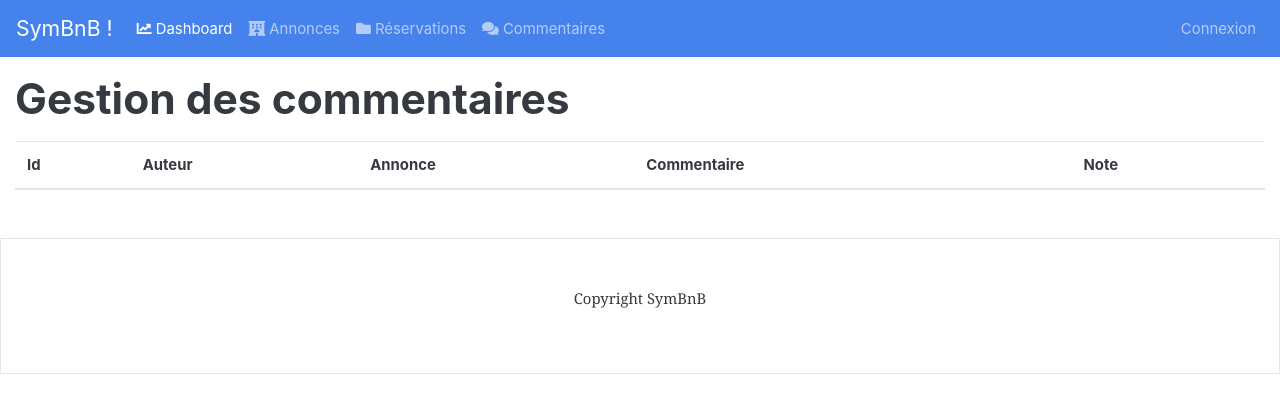
After one commit to liorchamla/symbnb, a Symfony app: template templates/admin/comment/index.html.twig in a window 1280 px wide. The commit adds this page. Shown: the top 413 px of the page. Run offline with Twig, Linux system fonts and the light colour scheme; the template is opened without the code that fills it, so the values that code supplies are empty; some libraries are stand-ins or nearby versions.

Commit message:
adding admin for bookings and comments without logic

```diff
--- /dev/null
+++ b/templates/admin/comment/index.html.twig
@@ -0,0 +1,43 @@
+{% extends 'admin/base.html.twig' %}
+
+{% block body %}
+<section class="admin-comments">
+    <div class="container-fluid">
+        <h1 class="my-3">Gestion des commentaires</h1>
+
+        <table class="table table-hover">
+            <thead>
+                <tr>
+                    <th>Id</th>
+                    <th>Auteur</th>
+                    <th>Annonce</th>
+                    <th>Commentaire</th>
+                    <th class="text-center">Note</th>
+                    <th></th>
+                </tr>
+            </thead>
+            <tbody>
+                {% for comment in comments %}
+                <tr>
+                    <td>{{comment.id}}</td>
+                    <td>
+                        <img src="{{comment.author.picture}}" class="avatar avatar-micro mr-2">
+                        {{comment.author.firstName}} {{comment.author.lastName}}
+                    </td>
+                    <td width="20%">{{comment.ad.title}}</td>
+                    <td width="40%">{{comment.content}}</td>
+                    <td class="text-center" style="vertical-align: middle">
+                        <span class="badge badge-primary">
+                            {{comment.rating}}
+                        </span>
+                    </td>
+                    <td style="vertical-align: middle">
+                        <a href="#" onclick="return confirm(`Êtes vous bien sûr de vouloir supprimer ce commentaire ?!`)" class="btn btn-sm btn-danger"><i class="fas fa-trash"></i></a>
+                    </td>
+                </tr>
+                {% endfor %}
+            </tbody>
+        </table>
+    </div>
+</section>
+{% endblock %}
--- a/templates/admin/partials/header.html.twig
+++ b/templates/admin/partials/header.html.twig
@@ -22,7 +22,7 @@
         </a>
       </li>
       <li class="nav-item">
-        <a class="nav-link" href="{{ path('admin_ads_index') }}">
+        <a class="nav-link" href="{{ path('admin_comments_index') }}">
           <i class="fas fa-comments"></i> Commentaires
         </a>
       </li>
```
Also changed, not shown: src/Controller/AdminBookingController.php (added, +25 -0 lines), src/Controller/AdminCommentController.php (added, +24 -0 lines), templates/admin/booking/index.html.twig (added, +37 -0 lines).
